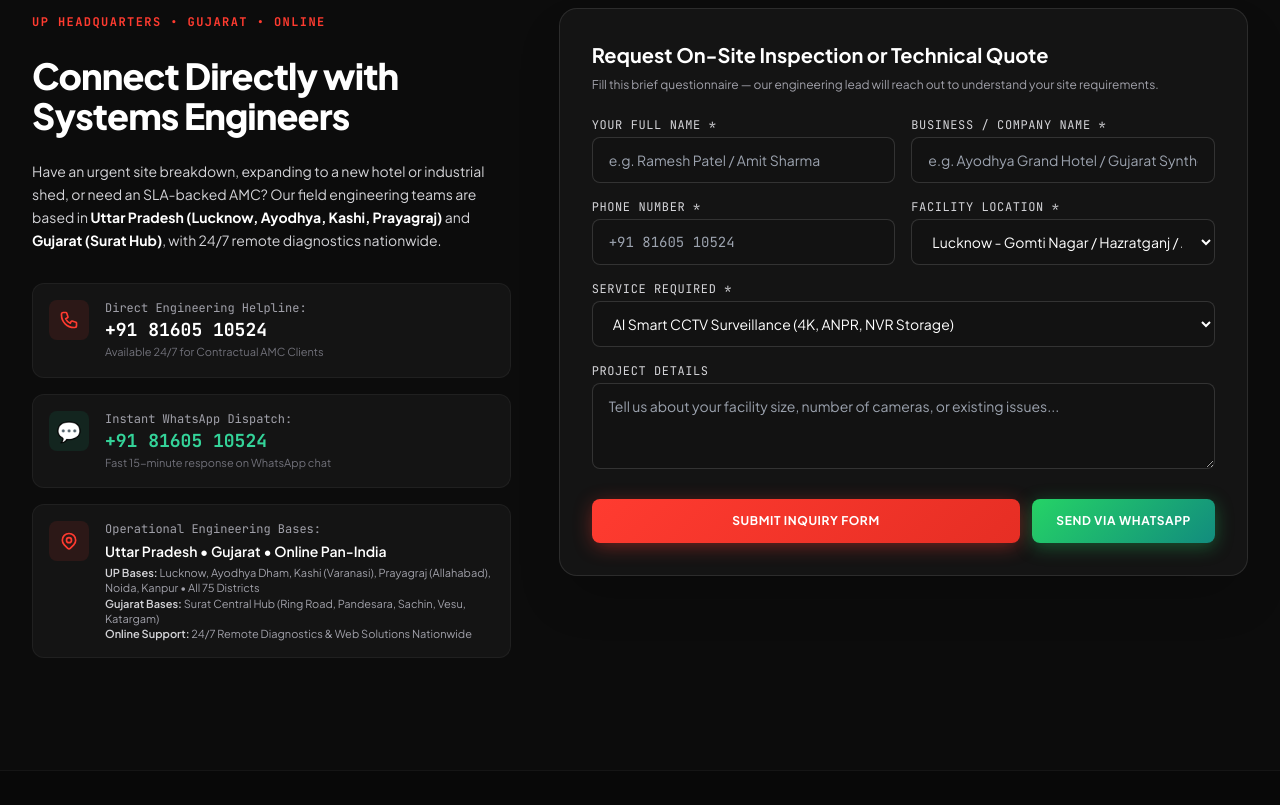
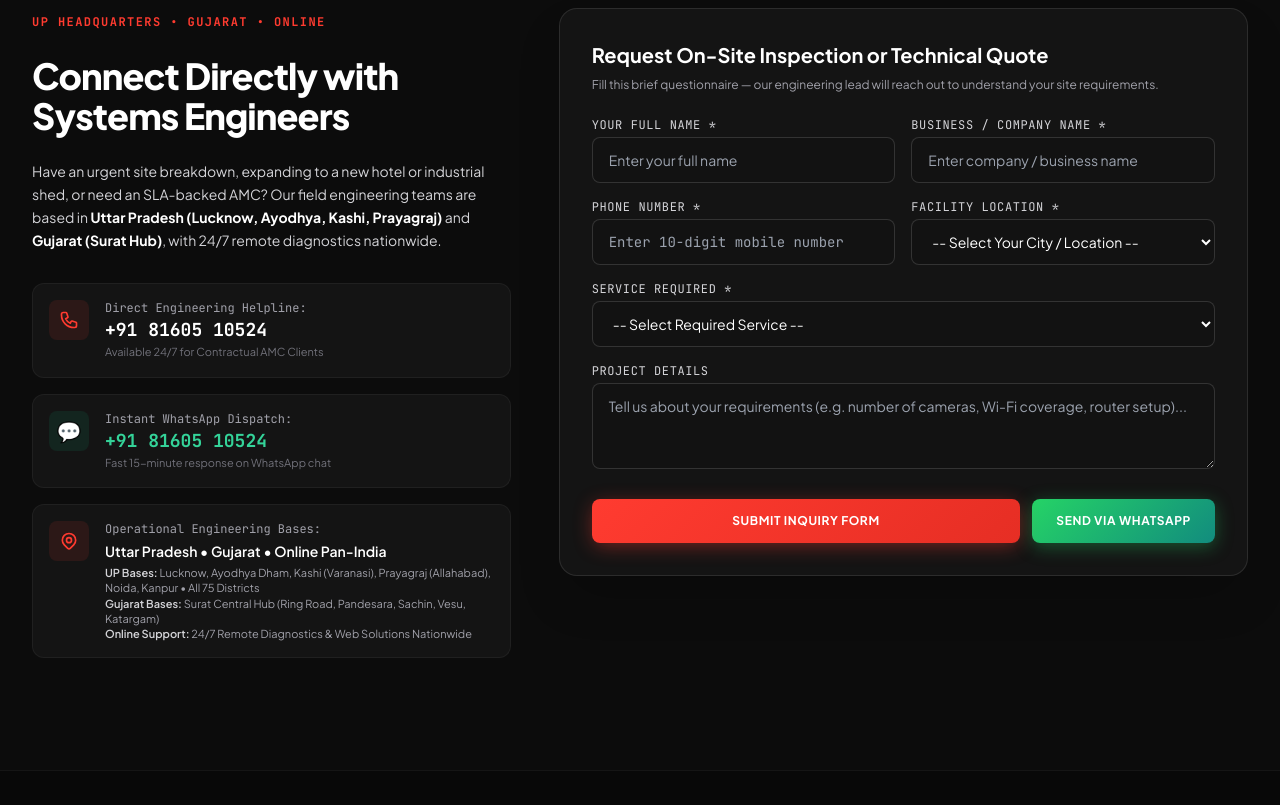
Before and after one commit to sainexcybershield-pixel/sainex-cyber-shield, a plain HTML site: page index.html in a window 1280 px wide. Shown: the part 11020-11825 px from the top of the page. Drawn offline with nearby package versions, Linux system fonts and the light colour scheme.

Commit message:
fix: clean customer form placeholders and add default select prompts

```diff
--- a/index.html
+++ b/index.html
@@ -1735,22 +1735,23 @@
                 <div class="grid grid-cols-1 sm:grid-cols-2 gap-4">
                   <div>
                     <label for="contactName" class="block text-xs font-mono uppercase tracking-wider text-zinc-300 mb-1">Your Full Name *</label>
-                    <input type="text" id="contactName" required maxlength="100" placeholder="e.g. Ramesh Patel / Amit Sharma" class="securus-input w-full px-4 py-3 rounded-lg text-sm" />
+                    <input type="text" id="contactName" required maxlength="100" placeholder="Enter your full name" class="securus-input w-full px-4 py-3 rounded-lg text-sm" />
                   </div>
                   <div>
                     <label for="contactCompany" class="block text-xs font-mono uppercase tracking-wider text-zinc-300 mb-1">Business / Company Name *</label>
-                    <input type="text" id="contactCompany" required maxlength="120" placeholder="e.g. Ayodhya Grand Hotel / Gujarat Synthetics" class="securus-input w-full px-4 py-3 rounded-lg text-sm" />
+                    <input type="text" id="contactCompany" required maxlength="120" placeholder="Enter company / business name" class="securus-input w-full px-4 py-3 rounded-lg text-sm" />
                   </div>
                 </div>
 
                 <div class="grid grid-cols-1 sm:grid-cols-2 gap-4">
                   <div>
                     <label for="contactPhone" class="block text-xs font-mono uppercase tracking-wider text-zinc-300 mb-1">Phone Number *</label>
-                    <input type="tel" id="contactPhone" required maxlength="15" placeholder="+91 81605 10524" class="securus-input w-full px-4 py-3 rounded-lg text-sm font-mono" />
+                    <input type="tel" id="contactPhone" required maxlength="15" placeholder="Enter 10-digit mobile number" class="securus-input w-full px-4 py-3 rounded-lg text-sm font-mono" />
                   </div>
                   <div>
                     <label for="contactCity" class="block text-xs font-mono uppercase tracking-wider text-zinc-300 mb-1">Facility Location *</label>
-                    <select id="contactCity" class="securus-input w-full px-4 py-3 rounded-lg text-sm">
+                    <select id="contactCity" required class="securus-input w-full px-4 py-3 rounded-lg text-sm">
+                      <option value="" disabled selected>-- Select Your City / Location --</option>
                       <optgroup label="Uttar Pradesh Hubs (Priority On-Site Fleet)">
                         <option value="Lucknow - Gomti Nagar / Hazratganj / Amausi">Lucknow - Gomti Nagar / Hazratganj / Amausi (UP State HQ)</option>
                         <option value="Ayodhya Dham - Ram Mandir & Hotel Corridor">Ayodhya Dham - Ram Mandir / Ram Path / Hotels (UP)</option>
@@ -1776,7 +1777,8 @@
 
                 <div>
                   <label for="contactService" class="block text-xs font-mono uppercase tracking-wider text-zinc-300 mb-1">Service Required *</label>
-                  <select id="contactService" class="securus-input w-full px-4 py-3 rounded-lg text-sm">
+                  <select id="contactService" required class="securus-input w-full px-4 py-3 rounded-lg text-sm">
+                    <option value="" disabled selected>-- Select Required Service --</option>
                     <option value="AI Smart CCTV Surveillance">AI Smart CCTV Surveillance (4K, ANPR, NVR Storage)</option>
                     <option value="Hospitality & Hotel Surveillance (Ayodhya/UP)">Hospitality &amp; Hotel AI Surveillance (Ayodhya / UP Hubs)</option>
                     <option value="Enterprise Networking & Mesh Wi-Fi">Enterprise Networking &amp; Mesh Wi-Fi (Fiber, Cat6, Switches)</option>
@@ -1792,7 +1794,7 @@
 
                 <div>
                   <label for="contactMessage" class="block text-xs font-mono uppercase tracking-wider text-zinc-300 mb-1">Project Details</label>
-                  <textarea id="contactMessage" rows="3" maxlength="600" placeholder="Tell us about your facility size, number of cameras, or existing issues..." class="securus-input w-full px-4 py-3 rounded-lg text-sm"></textarea>
+                  <textarea id="contactMessage" rows="3" maxlength="600" placeholder="Tell us about your requirements (e.g. number of cameras, Wi-Fi coverage, router setup)..." class="securus-input w-full px-4 py-3 rounded-lg text-sm"></textarea>
                 </div>
 
                 <div class="flex flex-col sm:flex-row items-center gap-3 pt-2">
@@ -1975,24 +1977,25 @@
 
         <div>
           <label class="block text-xs font-mono uppercase tracking-wider text-zinc-300 mb-1">Contact Person Name *</label>
-          <input type="text" id="surveyName" required maxlength="100" placeholder="e.g. Ramesh Patel / Amit Sharma" class="securus-input w-full px-3.5 py-2.5 rounded-lg text-sm" />
+          <input type="text" id="surveyName" required maxlength="100" placeholder="Enter contact person name" class="securus-input w-full px-3.5 py-2.5 rounded-lg text-sm" />
         </div>
 
         <div class="grid grid-cols-1 sm:grid-cols-2 gap-3">
           <div>
             <label class="block text-xs font-mono uppercase tracking-wider text-zinc-300 mb-1">Company / Factory / Hotel *</label>
-            <input type="text" id="surveyCompany" required placeholder="e.g. Ayodhya Heritage Resort / Apex Mills" class="securus-input w-full px-3.5 py-2.5 rounded-lg text-sm" />
+            <input type="text" id="surveyCompany" required placeholder="Enter company / hotel / facility name" class="securus-input w-full px-3.5 py-2.5 rounded-lg text-sm" />
           </div>
           <div>
             <label class="block text-xs font-mono uppercase tracking-wider text-zinc-300 mb-1">Phone Number *</label>
-            <input type="tel" id="surveyPhone" required placeholder="+91 81605 10524" class="securus-input w-full px-3.5 py-2.5 rounded-lg text-sm font-mono" />
+            <input type="tel" id="surveyPhone" required placeholder="Enter 10-digit mobile number" class="securus-input w-full px-3.5 py-2.5 rounded-lg text-sm font-mono" />
           </div>
         </div>
 
         <div class="grid grid-cols-1 sm:grid-cols-2 gap-3">
           <div>
             <label class="block text-xs font-mono uppercase tracking-wider text-zinc-300 mb-1">Location / Hub Area *</label>
-            <select id="surveyLocation" class="securus-input w-full px-3.5 py-2.5 rounded-lg text-sm">
+            <select id="surveyLocation" required class="securus-input w-full px-3.5 py-2.5 rounded-lg text-sm">
+              <option value="" disabled selected>-- Select Your City / Location --</option>
               <optgroup label="Uttar Pradesh Hubs (Priority Fleet)">
                 <option value="Lucknow - Gomti Nagar / Hazratganj / Amausi">Lucknow - Gomti Nagar / Hazratganj / Amausi</option>
                 <option value="Ayodhya Dham - Ram Path / Dharma Path / Hotel Corridor">Ayodhya Dham - Ram Path / Hotel Corridor</option>
@@ -2017,7 +2020,8 @@
           </div>
           <div>
             <label class="block text-xs font-mono uppercase tracking-wider text-zinc-300 mb-1">Preferred Time</label>
-            <select id="surveyTime" class="securus-input w-full px-3.5 py-2.5 rounded-lg text-sm">
+            <select id="surveyTime" required class="securus-input w-full px-3.5 py-2.5 rounded-lg text-sm">
+              <option value="" disabled selected>-- Select Preferred Time --</option>
               <option value="Morning (10:00 AM - 1:00 PM)">Morning (10:00 AM - 1:00 PM)</option>
               <option value="Afternoon (2:00 PM - 5:00 PM)">Afternoon (2:00 PM - 5:00 PM)</option>
               <option value="Evening (5:00 PM - 7:30 PM)">Evening (5:00 PM - 7:30 PM)</option>
@@ -2027,7 +2031,7 @@
 
         <div>
           <label class="block text-xs font-mono uppercase tracking-wider text-zinc-300 mb-1">Requirements / Notes</label>
-          <textarea id="surveyNotes" rows="2" placeholder="e.g. Need 24 cameras in loom shed and Wi-Fi roaming across warehouse" class="securus-input w-full px-3.5 py-2 rounded-lg text-sm"></textarea>
+          <textarea id="surveyNotes" rows="2" placeholder="Describe your requirement (e.g. Need 24 cameras, Wi-Fi coverage across site)..." class="securus-input w-full px-3.5 py-2 rounded-lg text-sm"></textarea>
         </div>
 
         <div class="pt-2">
```
